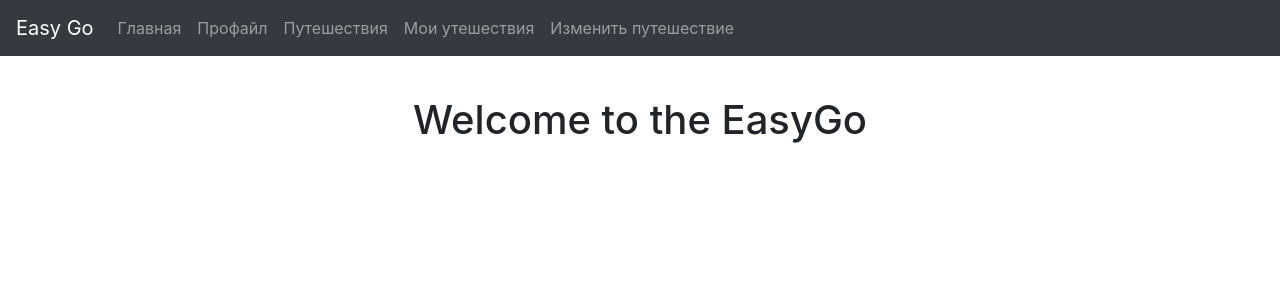
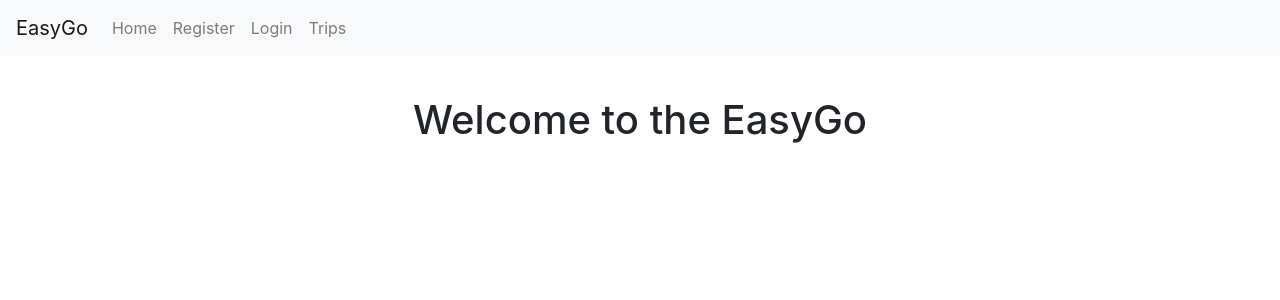
Before and after one commit to nkoptsov/easyGo, a React app: page / in a window 1280 px wide. Shown: the top 300 px of the page. Built offline with nearby package versions, Linux system fonts and the light colour scheme.

Commit message:
fix conflicts and refactoring

```diff
--- a/src/client/Components/CardTrip.js
+++ b/src/client/Components/CardTrip.js
@@ -11,7 +11,6 @@ const CardTrip = ({ trip }) => {
                 <CardTitle>Start: {trip.dateStart} End: {trip.dateEnd}</CardTitle>
                 <CardText>{trip.description}</CardText>
                 <Button><Link to={`./trips/${trip.id}`}>Подробнее</Link></Button>
-                <Button><Link to={`./trips/${trip.id}`}>Обновить путешествие</Link></Button>
             </CardBody>
         </Card>
 
@@ -19,27 +18,3 @@ const CardTrip = ({ trip }) => {
 }
 
 export default CardTrip;
-/*
-const CardTrip = ({ trip }) => {
-    return (
-        <div className="card-trip">
-            <div>
-                <section >
-                    <h2>{trip.name}</h2>
-                    <p >{trip.dateStart}</p>
-                    <p>{trip.dateEnd}</p>
-                    <p>{trip.tripCost}</p>
-                </section>
-            </div>
-
-            <section className="card__actions">
-                <Link to={`/trips/${trip.id}`}>Подробнее</Link>
-            </section>
-
-
-        </div>
-    );
-}
-
-export default CardTrip;
-*/
--- a/src/client/Components/Nav/Nav.js
+++ b/src/client/Components/Nav/Nav.js
@@ -1,66 +1,6 @@
 import React from 'react';
-//import { Link } from "react-router-dom";
+import { Link } from "react-router-dom";
 
-import {
-    Collapse,
-    Navbar,
-    NavbarToggler,
-    NavbarBrand,
-    Nav,
-    NavItem,
-    NavLink,
-    } from 'reactstrap';
-
-export default class Toolbar extends React.Component {
-    constructor(props) {
-        super(props);
-
-        this.toggle = this.toggle.bind(this);
-        this.state = {
-            isOpen: false
-        };
-    }
-    toggle() {
-        this.setState({
-            isOpen: !this.state.isOpen
-        });
-    }
-    render() {
-        return (
-            <div>
-                <Navbar color="dark" dark expand="md">
-                    <NavbarBrand href="/">Easy Go</NavbarBrand>
-                    <NavbarToggler onClick={this.toggle} />
-                    <Collapse isOpen={this.state.isOpen} navbar>
-                        <Nav className="ml-left" navbar>
-                            <NavItem>
-                                <NavLink href="/">Главная</NavLink>
-                            </NavItem>
-                            <NavItem>
-                                <NavLink href="/profile">Профайл</NavLink>
-                            </NavItem>
-                            <NavItem>
-                                <NavLink href="/trips">Путешествия</NavLink>
-                            </NavItem>
-                            <NavItem>
-                                <NavLink href="/trips">Мои утешествия</NavLink>
-                            </NavItem>
-                            <NavItem>
-                                <NavLink href="/updatetrip">Изменить путешествие</NavLink>
-                            </NavItem>
-
-
-                        </Nav>
-                    </Collapse>
-
-                </Navbar>
-            </div>
-        );
-    }
-}
-
-
-/*
 const Nav = () => (
   <nav className="navbar navbar-expand-lg navbar-light bg-light">
     <Link to="/" className="navbar-brand">EasyGo</Link>
@@ -84,5 +24,3 @@ const Nav = () => (
 )
 
 export default Nav;
-
-*/
--- a/src/client/Layouts/Trips/Trip.js
+++ b/src/client/Layouts/Trips/Trip.js
@@ -27,6 +27,7 @@ class Trip extends Component {
     const { trip } = this.state;
     return (
         <div>
+          <Header />
             <Card inverse style={{ backgroundColor: '#333', borderColor: '#333' }}>
 
                 <CardBody inverse style={{ backgroundColor: '#333', borderColor: '#333' }}>
@@ -39,27 +40,6 @@ class Trip extends Component {
                 </CardBody>
             </Card>
         </div>
-        /*
-      <main id="trip">
-        <Header />
-        <div>
-          <div>
-            <section>
-              <h1>{trip.name}</h1>
-
-              <p>{trip.dateStart}</p>
-              <p>{trip.dateEnd}</p>
-              <p>{trip.tripCost}</p>
-              <p>{trip.locationStart}</p>
-              <p>{trip.locationEnd}</p>
-              <p>{trip.description}</p>
-              ---------------------------
-          </section>
-          </div>
-        </div>
-
-      </main>
-      */
     )
   };
 }
```
Also changed, not shown: src/client/App.js (+0 -13 lines), src/client/Layouts/Trips/TripsList.js (+0 -53 lines).
